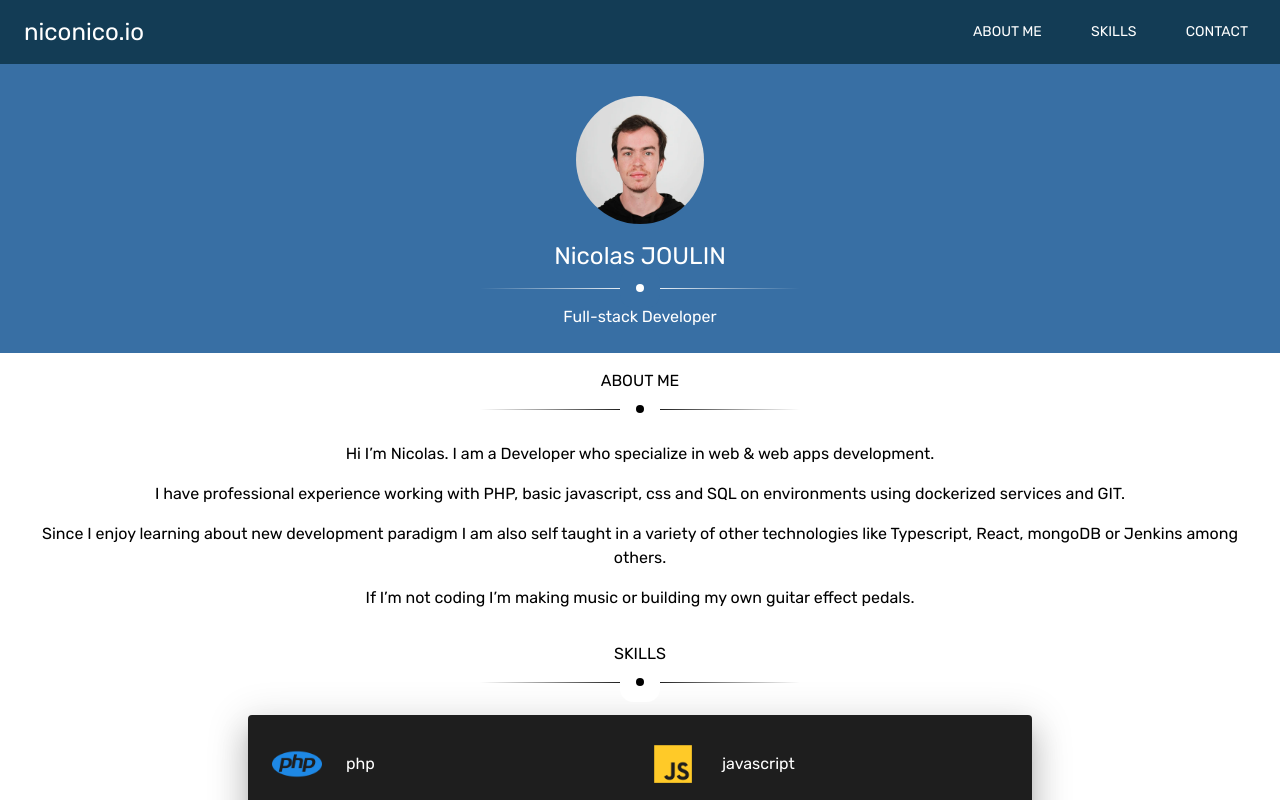
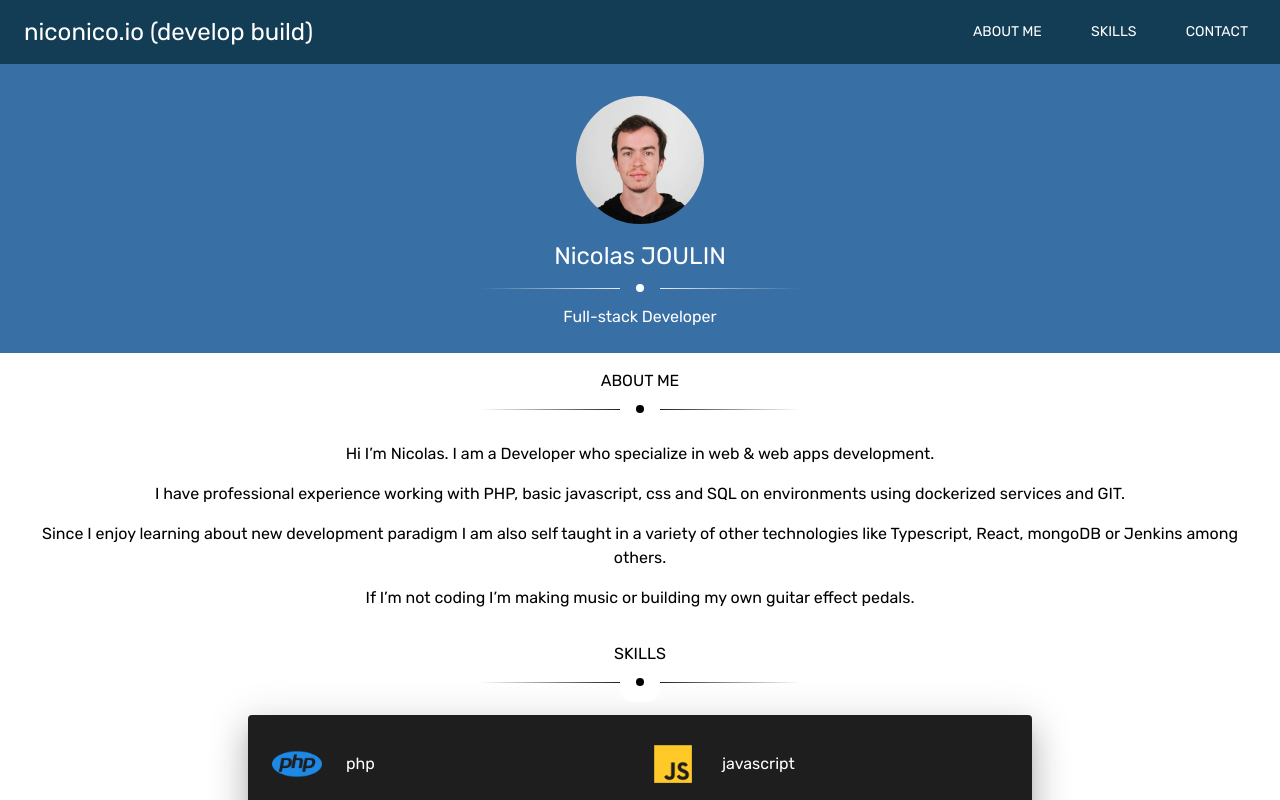
Before and after one commit to niconicoj/portfolio, a React (Create React App) app: page / in a window 1280 px wide. Shown: the top 800 px of the page. Built offline with nearby package versions, Linux system fonts and the light colour scheme; the HTML template or start-up script is replaced by a standard one.

Commit message:
testing branching with jenkins

```diff
--- a/src/components/TopBar.tsx
+++ b/src/components/TopBar.tsx
@@ -34,7 +34,7 @@ function TopBar() {
         <AppBar position="static" color="primary">
           <Toolbar>
             <Typography variant="h5" className={classes.title}>
-              niconico.io
+              niconico.io (develop build)
             </Typography>
             <div>
               <Button color="inherit" className={classes.menuButton}>ABOUT ME</Button>
```
